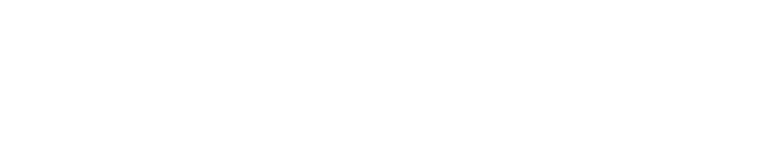
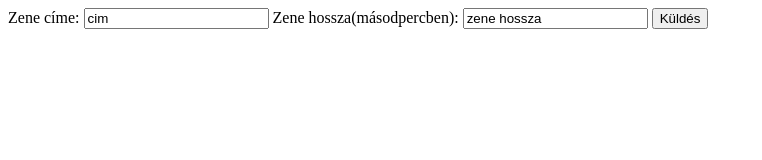
Before and after one commit to HiImZsofi/zenefeladat, a plain HTML site: page index.html in a window 1280 px wide. Shown: the whole page, without its empty margins (0-762 px from the left). Drawn offline with Linux system fonts and the light colour scheme.

Commit message:
add class and html form

```diff
--- a/index.html
+++ b/index.html
@@ -8,6 +8,11 @@
     <title>Document</title>
 </head>
 <body>
+    <label for="zenecim">Zene címe: </label>
+    <input type="text" name="zenecim" value="cim" id="zenecim">
+    <label for="zenehossz">Zene hossza(másodpercben): </label>
+    <input type="text" name="zenehossz" value="zene hossza" id="zenehossz">
 
+    <button type="submit" value="Küldés" id="submit">Küldés</button>
 </body>
 </html>
--- a/main.js
+++ b/main.js
@@ -0,0 +1,6 @@
+class Szam {
+    constructor(zenecim, zenehossz) {
+      this.zenecim = zenecim
+      this.zenehossz = zenehossz
+    }
+  }
```
